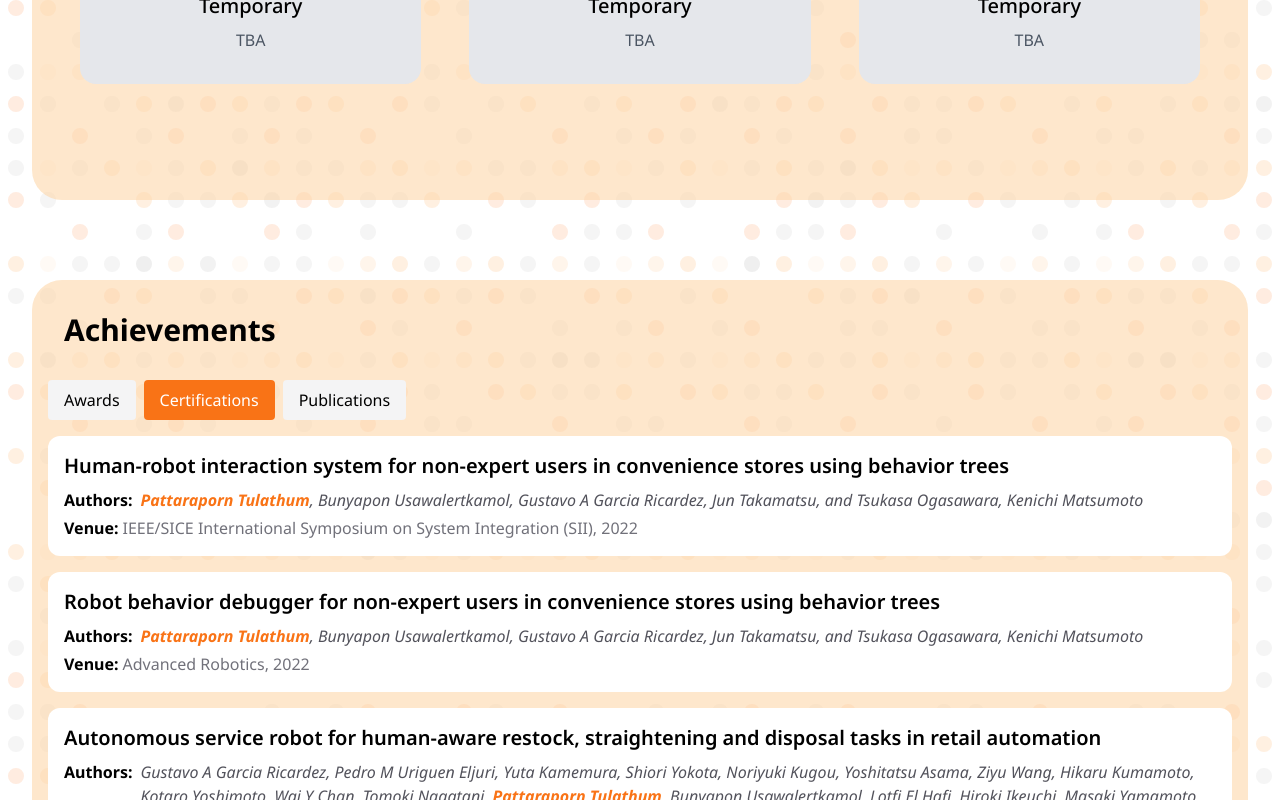
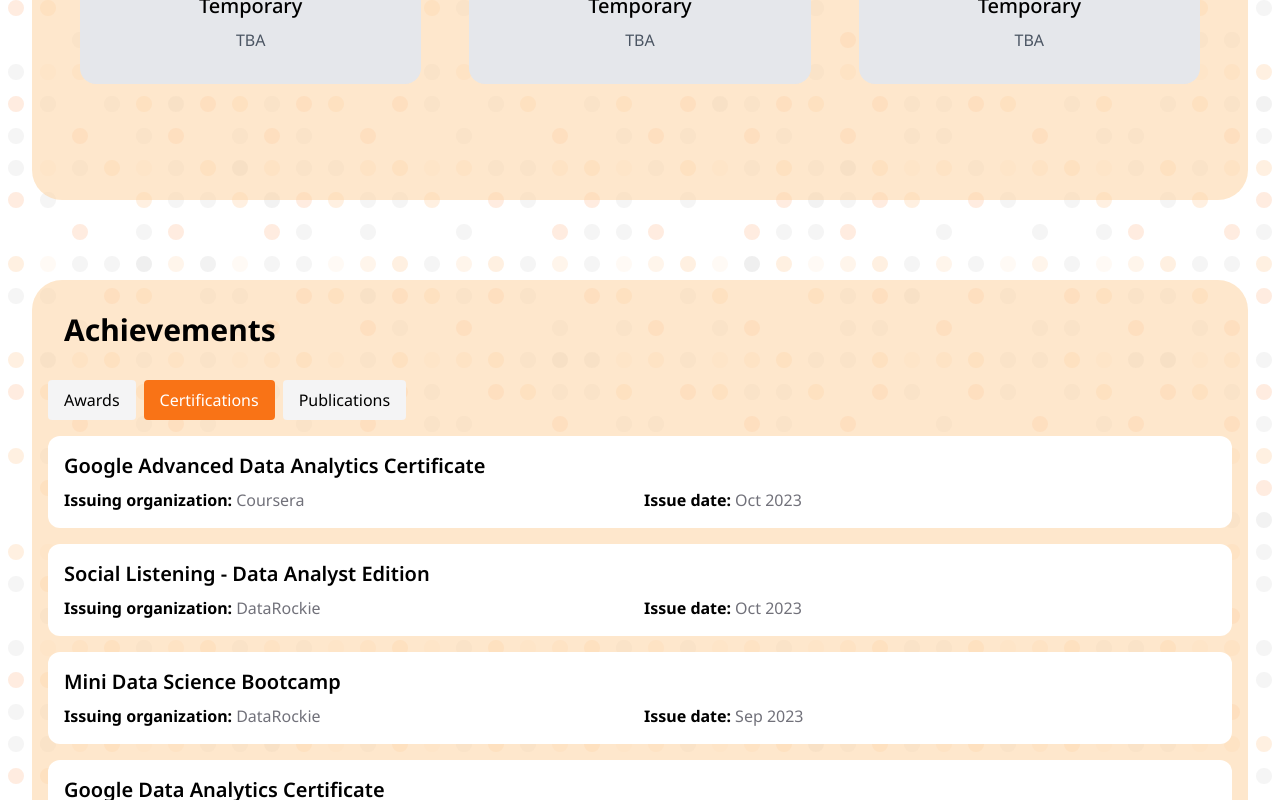
Before and after one commit to rainof/rainof.github.io, a React (Create React App) app: page /#home in a window 1280 px wide. Both pictures are taken after a click on the button "Certifications". Shown: the part 2264-3064 px from the top of the page. Built offline with nearby package versions, Linux system fonts and the light colour scheme; the HTML template or start-up script is replaced by a standard one.

Commit message:
feat(frontend): update certifications and publications section in Achievement with additional info and refine styling

```diff
--- a/src/components/Achievement.js
+++ b/src/components/Achievement.js
@@ -60,12 +60,38 @@ function Achievement() {
           {data[activeTab].map((item) => (
             <div key={item.id} className="bg-white rounded-xl p-4">
               <h3 className="text-xl font-semibold mb-2">{item.title}</h3>
-              <div className="flex flex-w  rap">
+
+              {activeTab === "awards" && (
+                <div className="flex flex-wrap mt-1">
+                  <strong className="mr-1">Award:</strong>
+                  <span className="text-zinc-500">{item.award}</span>
+                </div>
+              )}
+
+              {activeTab === "certifications" && (
+                <div className="grid sm:grid-cols-2 sm:gap-2">
+                  <div>
+                    <strong className="mr-1">Issuing organization:</strong>
+                    <span className="text-zinc-500">{item.by}</span>
+                  </div>
+                  <div>
+                    <strong className="mr-1">Issue date:</strong>
+                    <span className="text-zinc-500">{item.issue}</span>
+                  </div>
+                </div>
+              )}
+
+              {activeTab === "publications" && (
+                <>
+                  <div className="flex flex-wrap">
                     <strong className="mr-2">Authors:</strong>
                     <span
                       className="text-zinc-600 italic"
                       dangerouslySetInnerHTML={{
-                    __html: highlightName(item.author, "Pattaraporn Tulathum"),
+                        __html: highlightName(
+                          item.author,
+                          "Pattaraporn Tulathum"
+                        ),
                       }}
                     />
                   </div>
@@ -73,6 +99,8 @@ function Achievement() {
                     <strong className="mr-1">Venue:</strong>
                     <span className="text-zinc-500">{item.venue}</span>
                   </div>
+                </>
+              )}
             </div>
           ))}
         </div>
--- a/src/data/certifications.json
+++ b/src/data/certifications.json
@@ -1,35 +1,50 @@
 [
   {
     "id": 1,
-    "title":
-      "Human-robot interaction system for non-expert users in convenience stores using behavior trees",
-    "author":
-      "Pattaraporn Tulathum, Bunyapon Usawalertkamol, Gustavo A Garcia Ricardez, Jun Takamatsu, and Tsukasa Ogasawara, Kenichi Matsumoto",
-    "venue":
-      "IEEE/SICE International Symposium on System Integration (SII), 2022"
+    "title": "Google Advanced Data Analytics Certificate",
+    "by": "Coursera",
+    "issue": "Oct 2023"
   },
   {
     "id": 2,
-    "title":
-      "Robot behavior debugger for non-expert users in convenience stores using behavior trees",
-    "author":
-      "Pattaraporn Tulathum, Bunyapon Usawalertkamol, Gustavo A Garcia Ricardez, Jun Takamatsu, and Tsukasa Ogasawara, Kenichi Matsumoto",
-    "venue": "Advanced Robotics, 2022"
+    "title": "Social Listening - Data Analyst Edition",
+    "by": "DataRockie",
+    "issue": "Oct 2023"
   },
   {
     "id": 3,
-    "title":
-      "Autonomous service robot for human-aware restock, straightening and disposal tasks in retail automation",
-    "author":
-      "Gustavo A Garcia Ricardez, Pedro M Uriguen Eljuri, Yuta Kamemura, Shiori Yokota, Noriyuki Kugou, Yoshitatsu Asama, Ziyu Wang, Hikaru Kumamoto, Kotaro Yoshimoto, Wai Y Chan, Tomoki Nagatani, Pattaraporn Tulathum, Bunyapon Usawalertkamol, Lotfi El Hafi, Hiroki Ikeuchi, Masaki Yamamoto, Jun Takamatsu, Tadahiro Taniguchi, and Tsukasa Ogasawara",
-    "venue": "Advanced Robotics, 2022"
+    "title": "Mini Data Science Bootcamp",
+    "by": "DataRockie",
+    "issue": "Sep 2023"
   },
   {
     "id": 4,
-    "title":
-      "Toward robot-agnostic home appliance operation: a task execution framework using motion primitives, ontology, and GUI",
-    "author":
-      "Akishige Yuguchi, Takumi Nakamura, Mayuki Toyoda, Masayuki Yamada, Pattaraporn Tulathum, Maël Aubert, Gustavo A Garcia Ricardez, Jun Takamatsu, and Tsukasa Ogasawara",
-    "venue": "Advanced Robotics, 2022"
+    "title": "Google Data Analytics Certificate",
+    "by": "Coursera",
+    "issue": "Aug 2023"
+  },
+  {
+    "id": 5,
+    "title": "Design Databases With PostgreSQL Skill Path",
+    "by": "Codecademy",
+    "issue": "Jun 2023"
+  },
+  {
+    "id": 6,
+    "title": "SQL (Basic)",
+    "by": "HackerRank",
+    "issue": "Dec 2022"
+  },
+  {
+    "id": 7,
+    "title": "Problem solving (Intermediate)",
+    "by": "HackerRank",
+    "issue": "Sep 2022"
+  },
+  {
+    "id": 8,
+    "title": "Problem solving (Basic)",
+    "by": "HackerRank",
+    "issue": "Sep 2022"
   }
 ]
--- a/src/data/publications.json
+++ b/src/data/publications.json
@@ -1,12 +1,35 @@
 [
   {
     "id": 1,
-      "title": "Certifications: Title",
-      "description": "Lorem ipsum odor amet, consectetuer adipiscing elit. Ultricies vitae mollis quisque, eleifend convallis placerat platea."
+    "title":
+      "Human-robot interaction system for non-expert users in convenience stores using behavior trees",
+    "author":
+      "Pattaraporn Tulathum, Bunyapon Usawalertkamol, Gustavo A Garcia Ricardez, Jun Takamatsu, and Tsukasa Ogasawara, Kenichi Matsumoto",
+    "venue":
+      "IEEE/SICE International Symposium on System Integration (SII), 2022"
   },
   {
     "id": 2,
-      "title": "Certifications: Title",
-      "description": "Lorem ipsum odor amet, consectetuer adipiscing elit. Ultricies vitae mollis quisque, eleifend convallis placerat platea."
+    "title":
+      "Robot behavior debugger for non-expert users in convenience stores using behavior trees",
+    "author":
+      "Pattaraporn Tulathum, Bunyapon Usawalertkamol, Gustavo A Garcia Ricardez, Jun Takamatsu, and Tsukasa Ogasawara, Kenichi Matsumoto",
+    "venue": "Advanced Robotics, 2022"
+  },
+  {
+    "id": 3,
+    "title":
+      "Autonomous service robot for human-aware restock, straightening and disposal tasks in retail automation",
+    "author":
+      "Gustavo A Garcia Ricardez, Pedro M Uriguen Eljuri, Yuta Kamemura, Shiori Yokota, Noriyuki Kugou, Yoshitatsu Asama, Ziyu Wang, Hikaru Kumamoto, Kotaro Yoshimoto, Wai Y Chan, Tomoki Nagatani, Pattaraporn Tulathum, Bunyapon Usawalertkamol, Lotfi El Hafi, Hiroki Ikeuchi, Masaki Yamamoto, Jun Takamatsu, Tadahiro Taniguchi, and Tsukasa Ogasawara",
+    "venue": "Advanced Robotics, 2022"
+  },
+  {
+    "id": 4,
+    "title":
+      "Toward robot-agnostic home appliance operation: a task execution framework using motion primitives, ontology, and GUI",
+    "author":
+      "Akishige Yuguchi, Takumi Nakamura, Mayuki Toyoda, Masayuki Yamada, Pattaraporn Tulathum, Maël Aubert, Gustavo A Garcia Ricardez, Jun Takamatsu, and Tsukasa Ogasawara",
+    "venue": "Advanced Robotics, 2022"
   }
 ]
```
Lines whose indentation alone changed are shown as unchanged.
